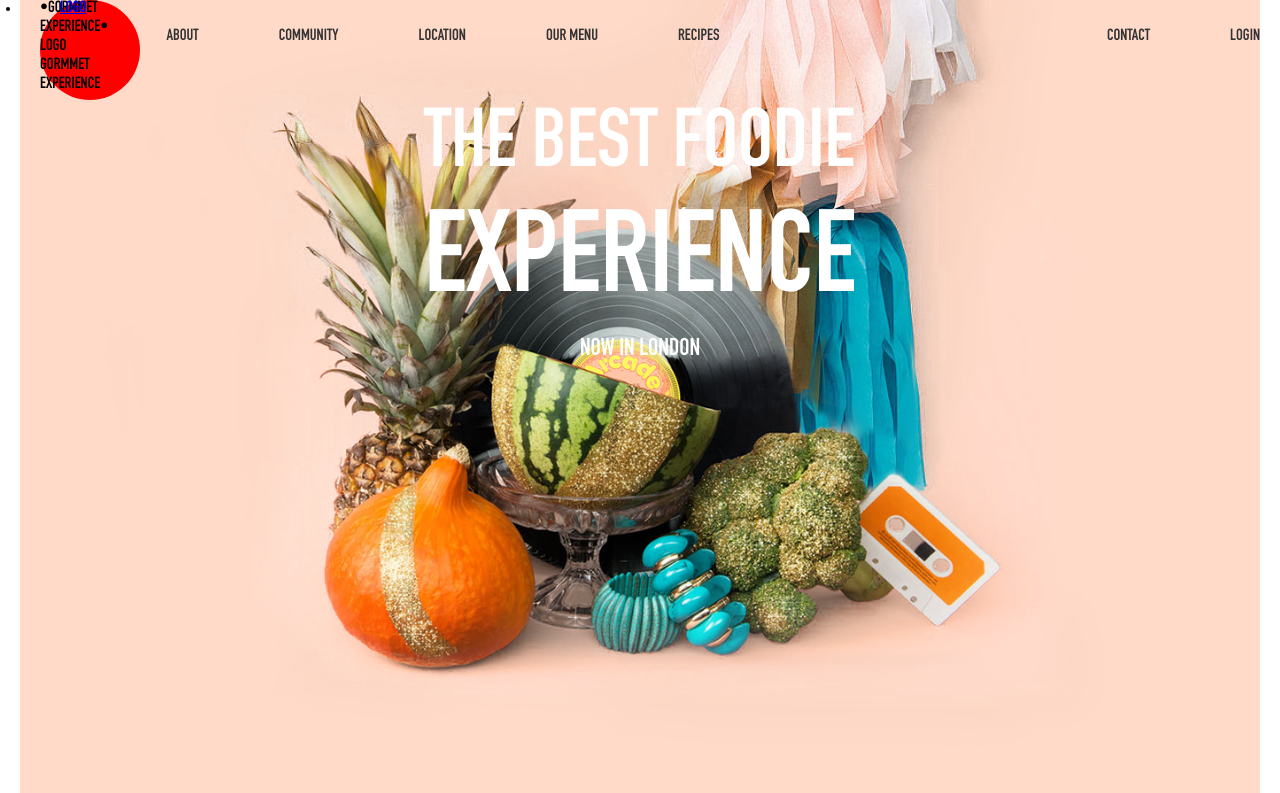
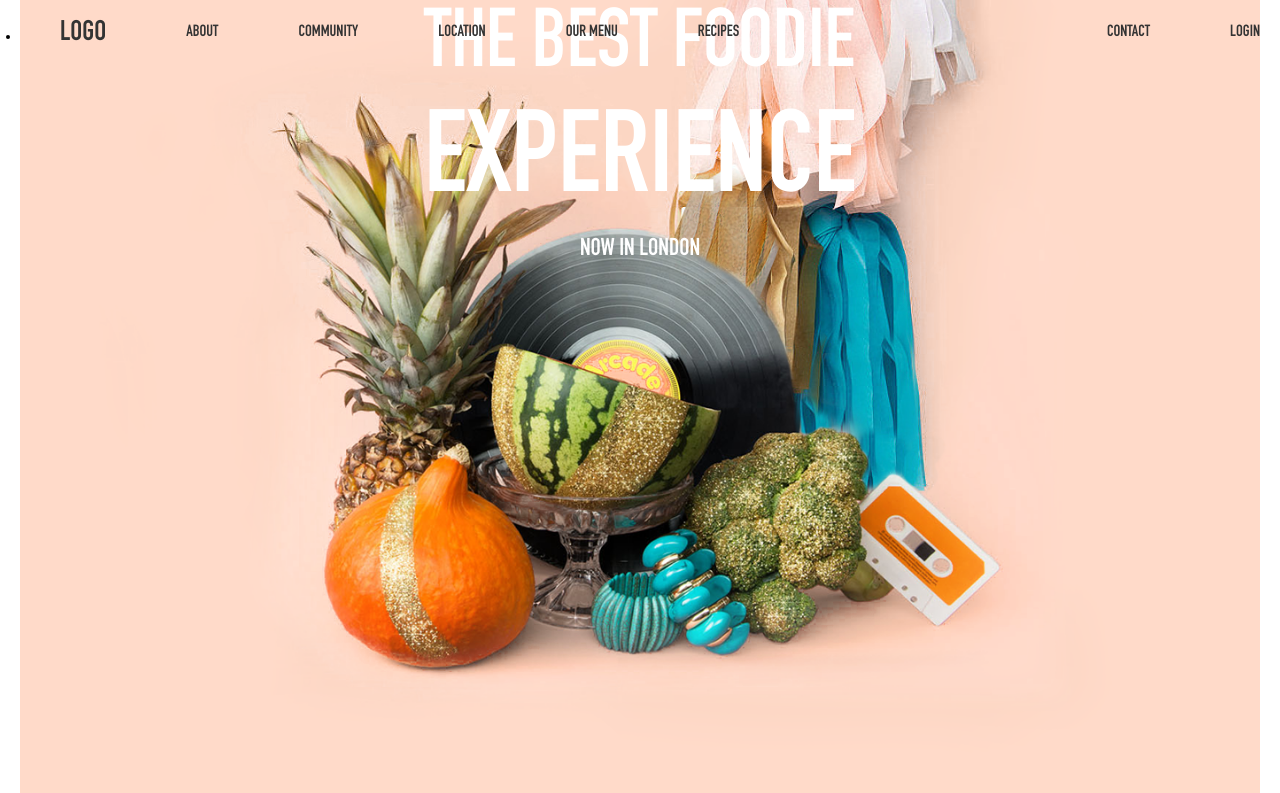
Before and after one commit to orivelton/studio-graphene-home-page, a React (Create React App) app: page / in a window 1280 px wide. Shown: the top 793 px of the page. Built offline with nearby package versions, Linux system fonts and the light colour scheme.

Commit message:
chore: space between links on menu

```diff
--- a/src/components/Logo/Logo.scss
+++ b/src/components/Logo/Logo.scss
@@ -1,5 +1,8 @@
 @import '../../assets/scss/helper.scss';
 
 .logo {
-  padding: em(28) em(40);
+  padding: 24px 40px;
+  font-size: 28px;
+  text-decoration: none;
+  color: $night-rider;
 }
--- a/src/components/Nav/Nav.scss
+++ b/src/components/Nav/Nav.scss
@@ -2,6 +2,7 @@
 
 .navigation {
   display: flex;
+  align-items: center;
   &__item {
     list-style: none;
   }
@@ -9,7 +10,7 @@
   &__link {
     display: flex;
     text-decoration: none;
-    padding: em(28) em(40);
+    padding: 24px 40px;
     color: $night-rider;
   }
 }
--- a/src/sections/Home/index.js
+++ b/src/sections/Home/index.js
@@ -4,8 +4,6 @@ import Stamp from '../../components/Stamp';
 
 const Home = () => (
   <section className="section home">
-    <Stamp textTop={'Gormmet Experience'} text={'Logo'} textBottom={'Gormmet Experience'} />
-
     <div className="big-title uppercase">
       <h1 className="big-title__top">
         The Best Foodie
```
